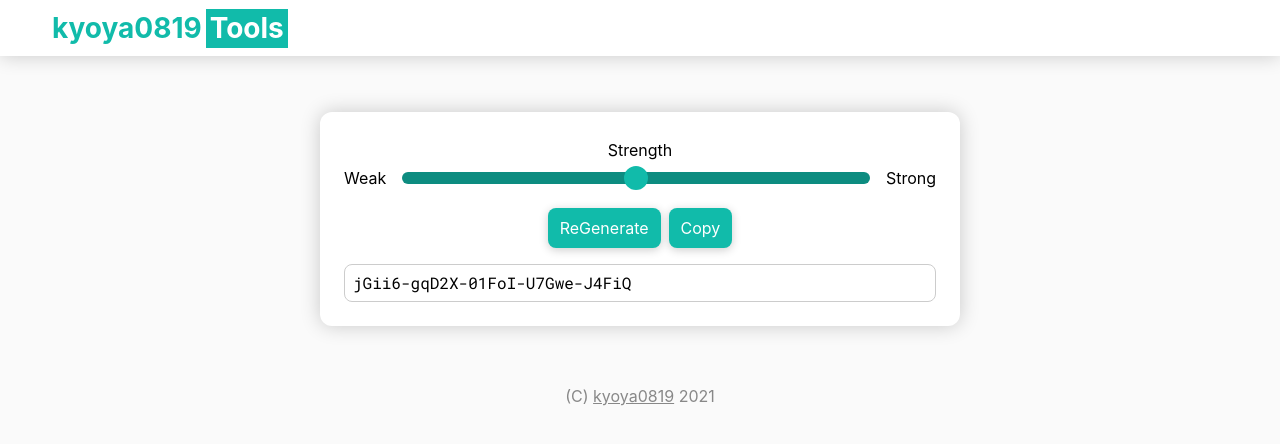
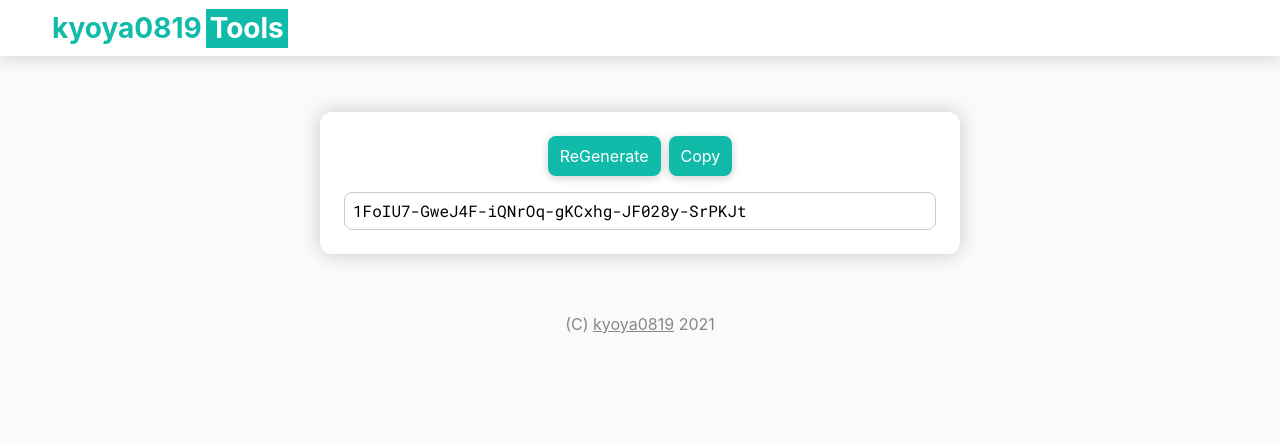
Before and after one commit to ky-y/tools, a React (Create React App) app: page /password in a window 1280 px wide. Shown: the top 444 px of the page. Built offline with nearby package versions, Linux system fonts and the light colour scheme.

Commit message:
機能の簡素化

```diff
--- a/src/pages/password/password.tsx
+++ b/src/pages/password/password.tsx
@@ -8,26 +8,13 @@ import create_password from "utils/password";
 import scss from "./password.module.scss";
 
 const Password: FC = () => {
-
-    const [level, setLevel] = useState(3);
-    const [password, setPassword] = useState(create_password(5, 5));
+    const [password, setPassword] = useState(create_password(6, 6));
 
     return (
         <div className="inner-medium">
             <Card className={ scss.card }>
                 <div className={ scss.form }>
-                    <label htmlFor="level">Strength</label>
-                    <div className={ scss.range }>
-                        <span>Weak</span>
-                        <input
-                            type="range" id="level" min="1" max="5"
-                            value={ level } onChange={(e) => { create(Number(e.target.value), setLevel, setPassword); }}
-                        />
-                        <span>Strong</span>
-                    </div>
-                </div>
-                <div className={ scss.form }>
-                    <button onClick={() => { create(level, setLevel, setPassword); }}><Button>ReGenerate</Button></button>
+                    <button onClick={() => { create(setPassword); }}><Button>ReGenerate</Button></button>
                     <button onClick={copy}><Button>Copy</Button></button>
                 </div>
                 <div className={ scss.form }>
@@ -42,9 +29,8 @@ const Password: FC = () => {
 
 
 
-const create = (level: number, setLevel: Dispatch<SetStateAction<number>>, setPassword: Dispatch<SetStateAction<string>>) => {
-    setLevel(level);
-    setPassword(create_password(level + 2, level + 2));
+const create = (setPassword: Dispatch<SetStateAction<string>>) => {
+    setPassword(create_password(6, 6));
 };
 
 
```
